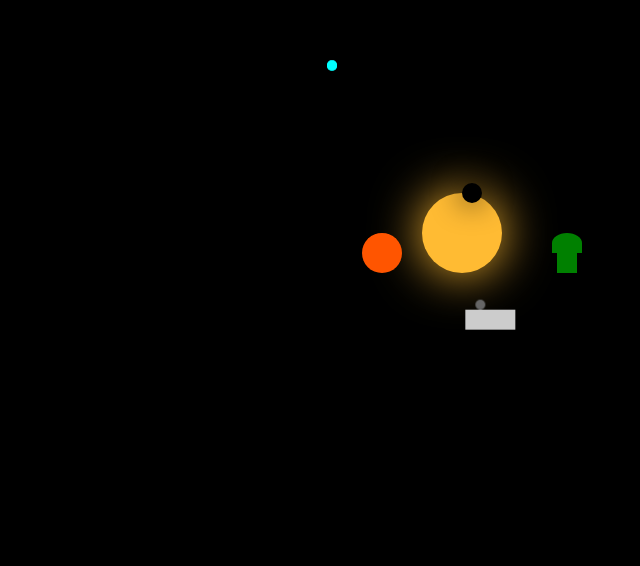
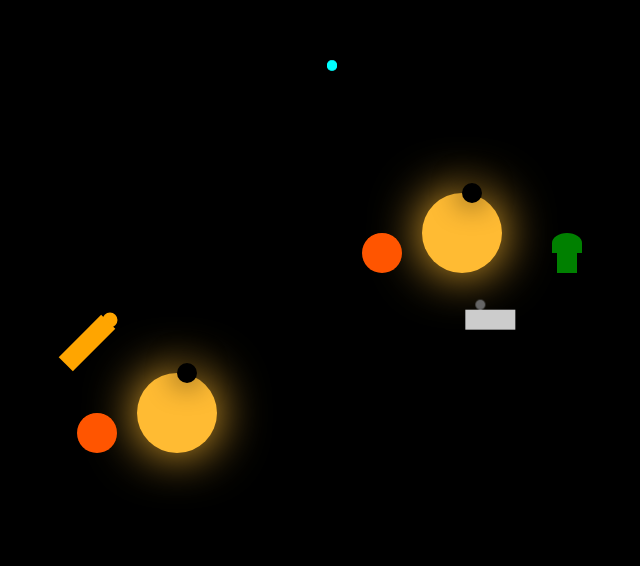
Before and after one commit to stellardreams/11-01-2024---Gemini-Tinkering, a plain HTML site: page index.html in a window 1280 px wide. Shown: the part 167-733 px from the top of the page, without its empty margins (178-818 px from the left). Drawn offline with Linux system fonts and the light colour scheme.

Commit message:
giraffee
eudaimonia machine woo

```diff
--- a/index.html
+++ b/index.html
@@ -17,6 +17,12 @@
       <div class="head"></div>
       <div class="body"></div>
     </div>
+
+    <div class="container left-system">
+        <div class="sun"></div>
+        <div class="orbiting-sun"></div>
+        <div class="giraffe"></div> <div class="black-hole"></div>
+      </div>
   </div>
 
 </body>
--- a/styles.css
+++ b/styles.css
@@ -141,3 +141,47 @@ body {
   background-color: green;
   margin: 0 auto; /* Center the body */
 }
+
+/* ... (Your existing styles) ... */
+
+/* New System Styles */
+.left-system {
+  position: absolute; /* Position relative to the body */
+  left: 5%; /* Adjust this value for horizontal positioning */
+  top: 60%; /* Adjust vertical positioning */
+  transform: translateX(-100%); /* Shift left by its own width */
+}
+
+/* Giraffe (using simple shapes) */
+.giraffe {
+  position: absolute;
+  top: 50px;
+  left: 50px;
+  width: 20px;
+  height: 60px;
+  background-color: orange;
+  transform: rotate(45deg); /* Tilt the giraffe */
+}
+
+.giraffe::before { /* Head */
+  content: "";
+  position: absolute;
+  top: -10px;
+  left: 50%;
+  transform: translateX(-50%);
+  width: 15px;
+  height: 15px;
+  background-color: orange;
+  border-radius: 50%;
+}
+
+.giraffe::after { /* Neck */
+  content: "";
+  position: absolute;
+  top: 0;
+  left: 50%;
+  transform: translateX(-50%);
+  width: 10px;
+  height: 30px;
+  background-color: orange;
+}
```
